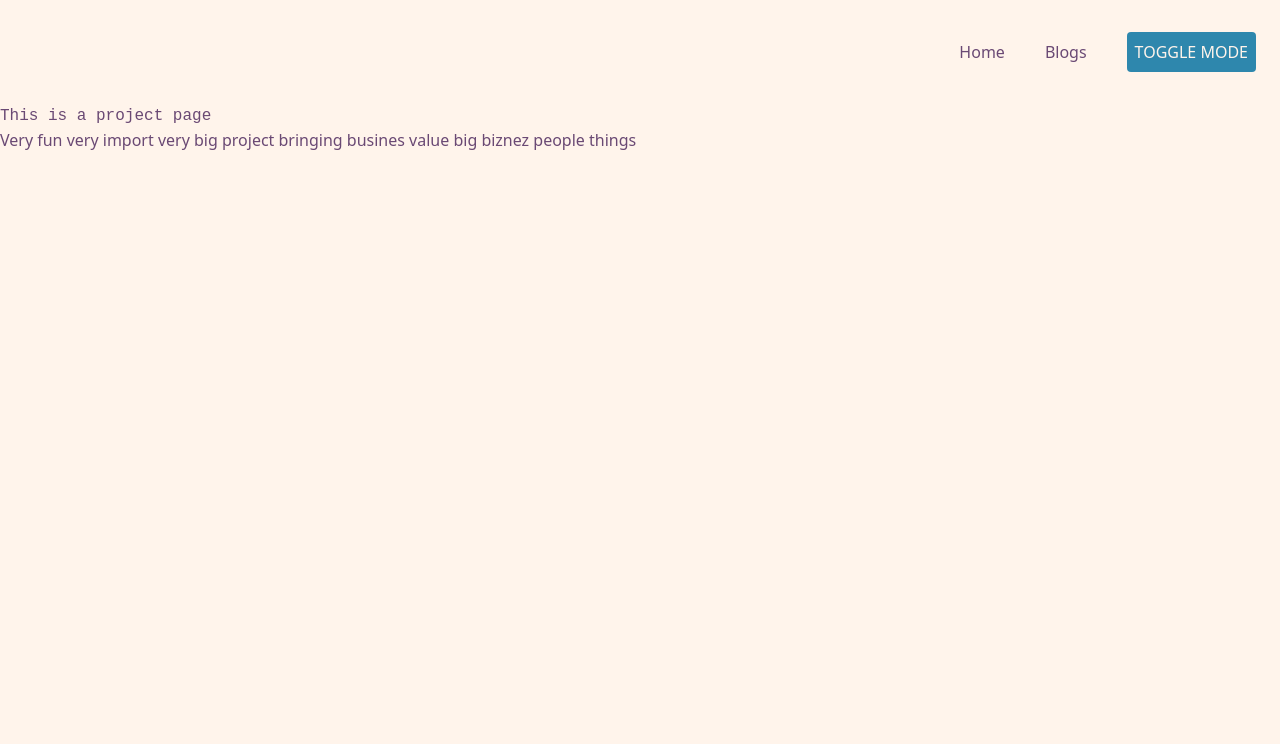
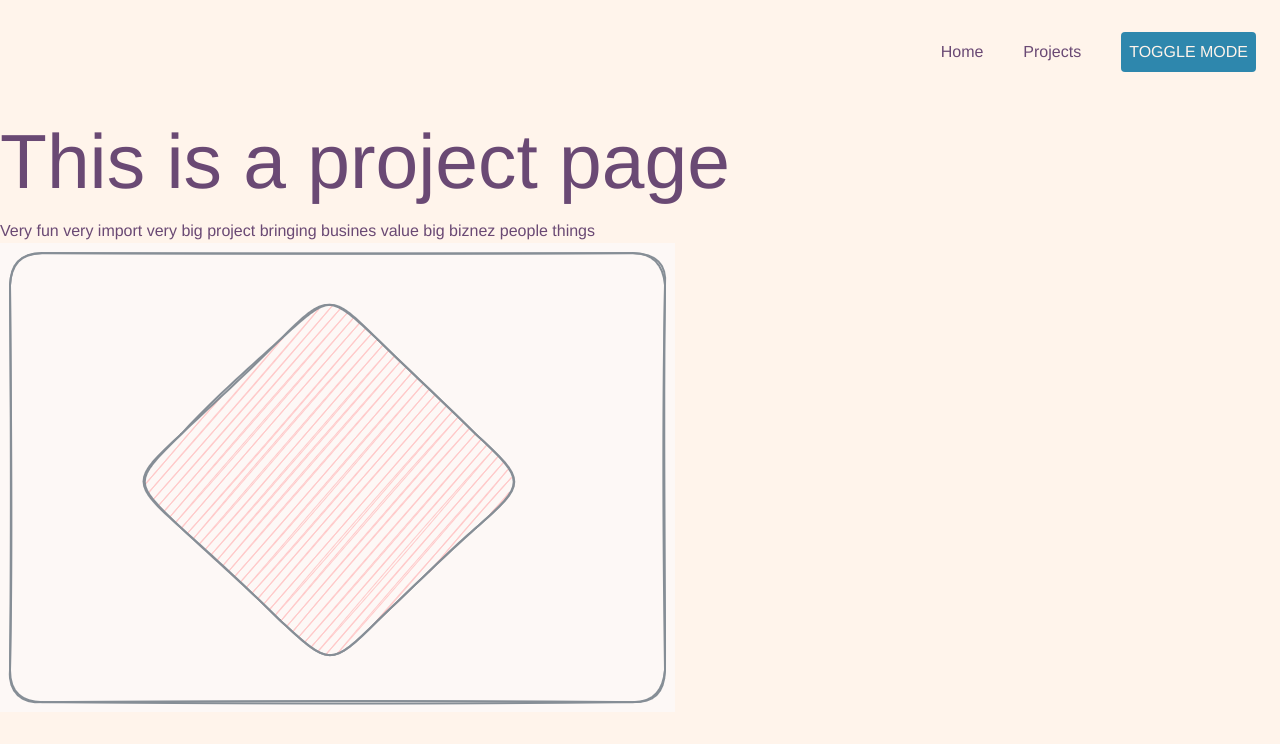
Before and after one commit to MarKr17/Portfolio, a SvelteKit app: page /Projects in a window 1280 px wide. Shown: the top 744 px of the page. Built offline with nearby package versions, Linux system fonts and the light colour scheme.

Commit message:
adds some formatting and paths to images for projects

```diff
--- a/src/app.css
+++ b/src/app.css
@@ -15,14 +15,16 @@
 body{
     background-color: var(--lm_background);
     color: var(--lm_color);
-    transition: background-color 0.3s
+    transition: background-color 0.3s;
+    font-family: "Helvetica"
 }
 body.dark-mode{
     background-color: var(--dm_background);
     color: var(--dm_color);
 }
 h1{
-    font-family: 'Courier New', Courier, monospace;
+    font-family: 'Helvetica';
+    font-size: 6vw;
     color: var(--lm_color);
 }
 h1.dark-mode{
--- a/src/lib/data/projects.json
+++ b/src/lib/data/projects.json
@@ -5,7 +5,53 @@
         "description": "Very fun very import very big project bringing busines value big biznez people things",
         "short description": "fun project using technology",
         "categories": "data analytics",
-        "tags": "Python"
+        "tags": "Python",
+        "image": "/assets/projects/Project_image.png"
+    },
+    "Project2":{
+        "name": "Project2",
+        "id": "2",
+        "description": "Very fun very import very big project bringing busines value big biznez people things",
+        "short description": "fun project using technology",
+        "categories": "machine learning",
+        "tags": ["Python", "Tensorflow"],
+        "image": "/assets/projects/Project_image.png"
+    },
+    "Project3":{
+        "name": "Project3",
+        "id": "3",
+        "description": "Very fun very import very big project bringing busines value big biznez people things",
+        "short description": "fun project using technology",
+        "categories": "bioinformatics",
+        "tags": "R",
+        "image": "/assets/projects/Project_image.png"
+    },
+    "Project4":{
+        "name": "Project4",
+        "id": "4",
+        "description": "Very fun very import very big project bringing busines value big biznez people things",
+        "short description": "fun project using technology",
+        "categories": "machine learning",
+        "tags": ["Python", "Tensorflow"],
+        "image": "/assets/projects/Project_image.png"
+    },
+    "Project5":{
+        "name": "Project5",
+        "id": "5",
+        "description": "Very fun very import very big project bringing busines value big biznez people things",
+        "short description": "fun project using technology",
+        "categories": "data analytics",
+        "tags": "Python",
+        "image": "/assets/projects/Project_image.png"
+    },
+    "Project6":{
+        "name": "Project6",
+        "id": "6",
+        "description": "Very fun very import very big project bringing busines value big biznez people things",
+        "short description": "fun project using technology",
+        "categories": "bioinformatics",
+        "tags": "R",
+        "image": "/assets/projects/Project_image.png"
     }
 
 }
--- a/src/routes/+page.svelte
+++ b/src/routes/+page.svelte
@@ -1,5 +1,12 @@
 <script>
     import * as json from '$lib/data/about.json'
 </script>
-    <h1>Welcome to SvelteKit</h1>
-    <p>{json.text}</p>
+<div class="flex flex-col min-w-screen justify-center items-center">
+
+    <h1>Name Surname</h1>
+    <img src="/assets/Avatar.png" alt="My avatar"/>
+    <div class="flex flex-col min-w-screen justify-center items-center">
+        <p class="text-center">{json.text}</p>
+    </div>
+
+</div>
--- a/src/routes/Navbar.svelte
+++ b/src/routes/Navbar.svelte
@@ -1,6 +1,5 @@
 <script>
     let showMenu = false;
-
     function toggleNavbar() {
       showMenu = !showMenu;
     }
@@ -36,7 +35,7 @@
             : 'hidden'}"
         >
           <a class="text-gray-800 hover:text-blue-400" href="{base}/">Home</a>
-          <a class="text-gray-800 hover:text-blue-400" href="{base}/Projects">Blogs</a>
+          <a class="text-gray-800 hover:text-blue-400" href="{base}/Projects">Projects</a>
           <button on:click={toggle}>Toggle mode</button>
         </div>
       </nav>
--- a/src/routes/Projects/+page.svelte
+++ b/src/routes/Projects/+page.svelte
@@ -3,3 +3,4 @@
 </script>
 <h1>This is a project page</h1>
 <p> {json.Project1.description} </p>
+<img src={json.Project1.image} alt = "Project 1"/>
```
Also changed, not shown: static/assets/Avatar.png (added), static/assets/projects/Project_image.png (added).
